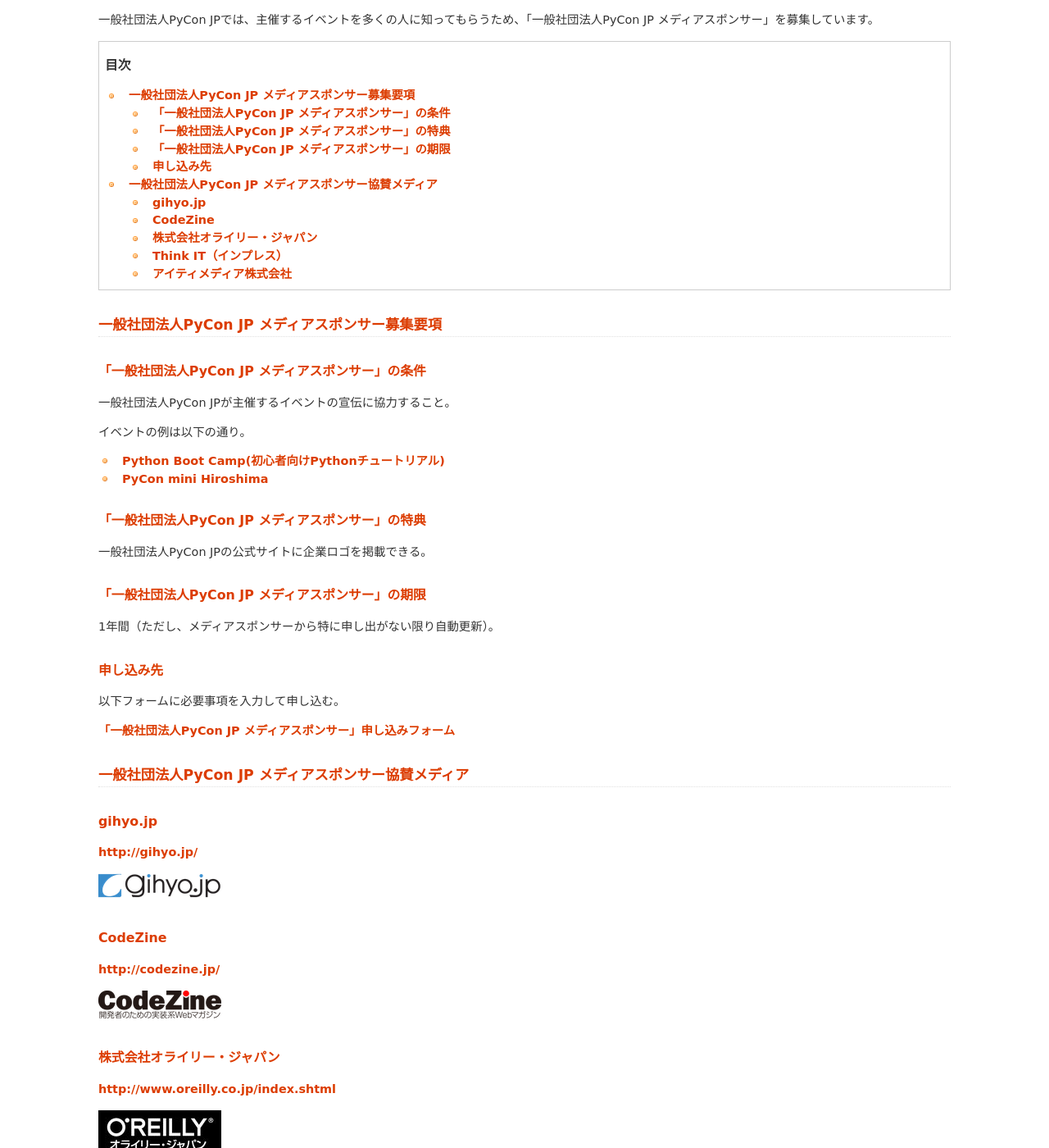
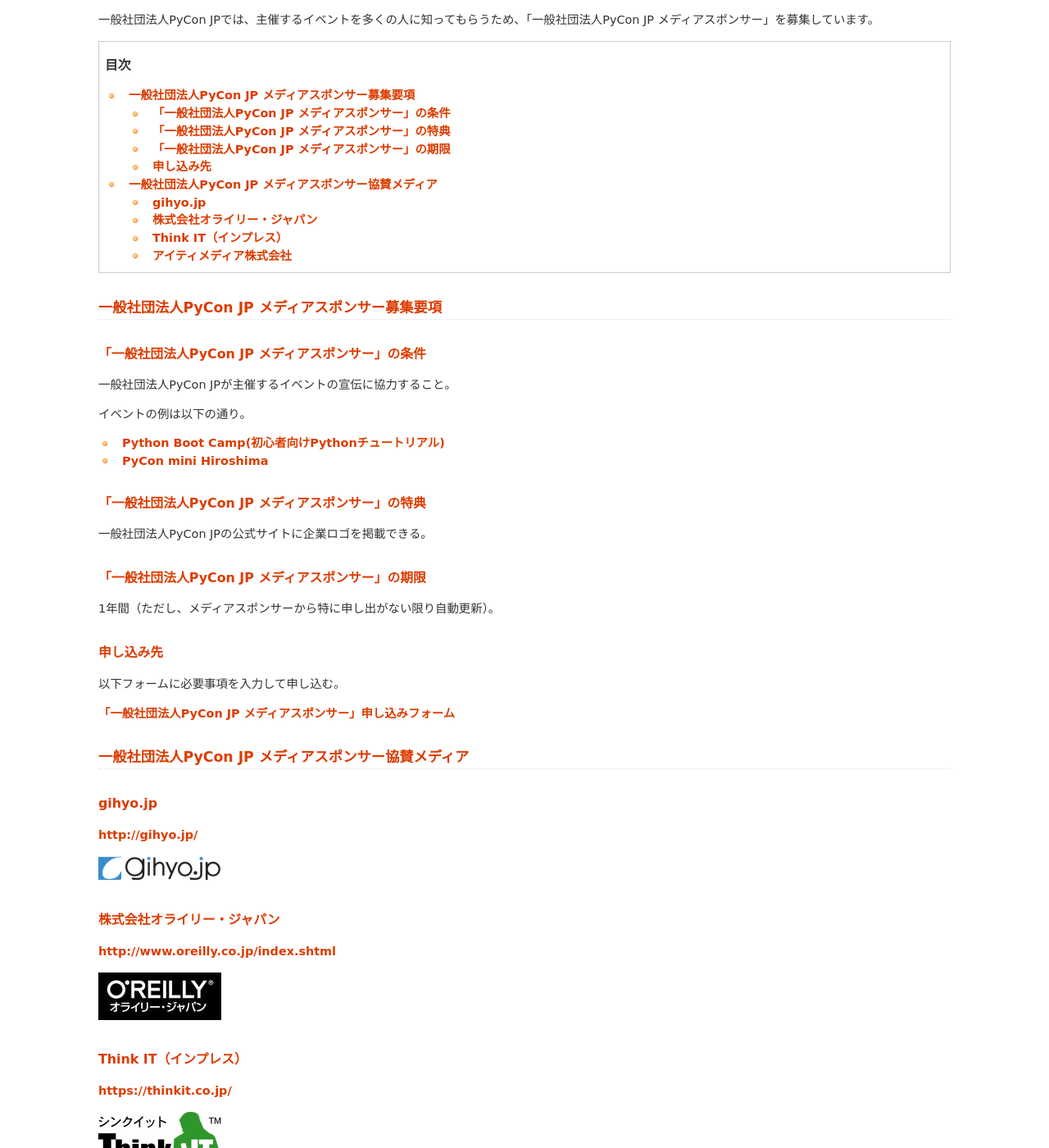
Before and after one commit to pyconjp/www.pycon.jp, a Sphinx documentation site: the page built from source/sponsor/media.rst, in a window 1280 px wide and 1400 px high, scrolled down 205 px. Shown: the whole window at 82% size. Built offline with Sphinx 7.4.7, drawn with Linux system fonts in a browser that asks for light colours.

Commit message:
翔泳社（CodeZine）を一社メディアスポンサーから外した
PyCampの告知記事掲載をしばらく見合わせたいとのことなので。

```diff
--- a/source/sponsor/media.rst
+++ b/source/sponsor/media.rst
@@ -50,15 +50,6 @@
    :alt: gihyo.jp
    :target: http://gihyo.jp/
 
-CodeZine
---------
-
-http://codezine.jp/
-
-.. image:: /_static/sponsor/media/logos/codezine.png
-   :alt: CodeZine
-   :target: http://codezine.jp/
-
 株式会社オライリー・ジャパン
 ----------------------------
 
```
Also changed, not shown: source/_static/sponsor/media/logos/codezine.png (deleted).
